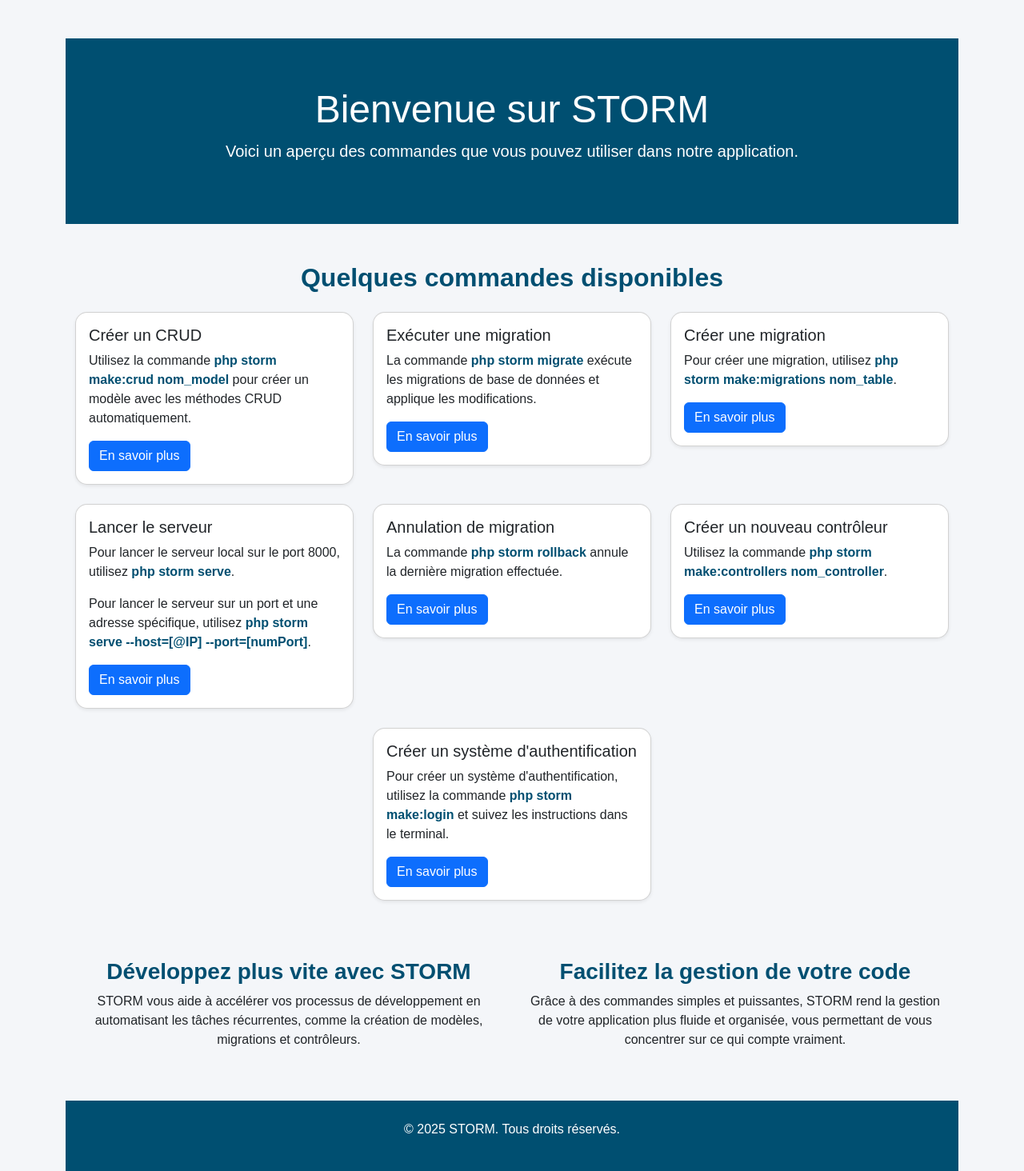
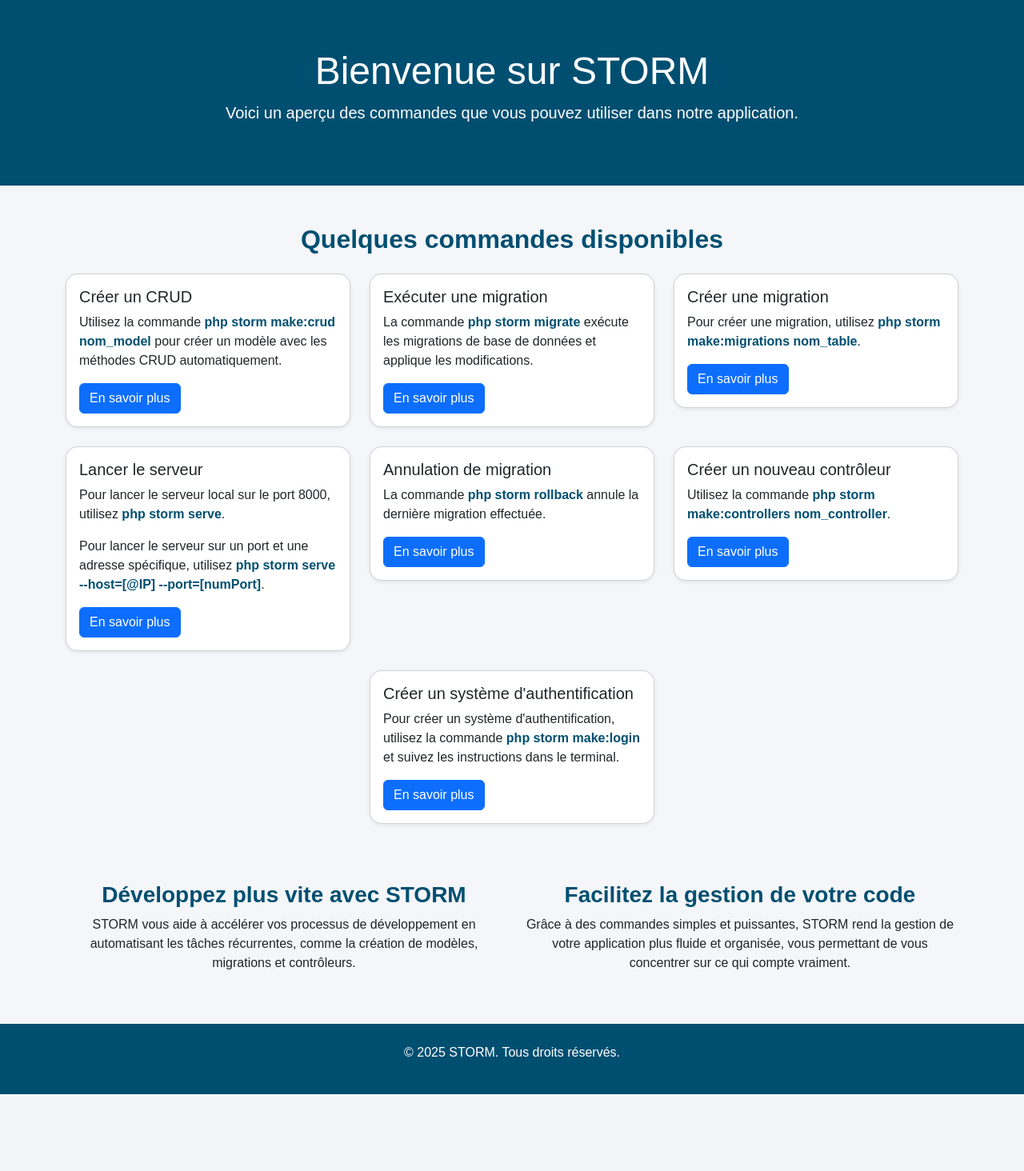
Before and after one commit to IT-STORM-PHP/STORM-V-0.0.1, a PHP site: page / in a window 1280 px wide. Shown: the whole page at 80% size. After the commit the page ends 1368 px from the top, so only its background shows below. Run offline with PHP 8.4, Linux system fonts and the light colour scheme.

Commit message:
modiflocal

```diff
--- a/app/Views/base.php
+++ b/app/Views/base.php
@@ -9,7 +9,7 @@
     <link rel="stylesheet" href="/assets/css/index.css">
 </head>
 
-<body class='container mt-5'>
+<body class=''>
     <?= $content ?>
     <script src='/assets/vendor/bootstrap/js/bootstrap.bundle.min.js'></script>
     <script src="/assets/js/clipboard.js"></script>
```
